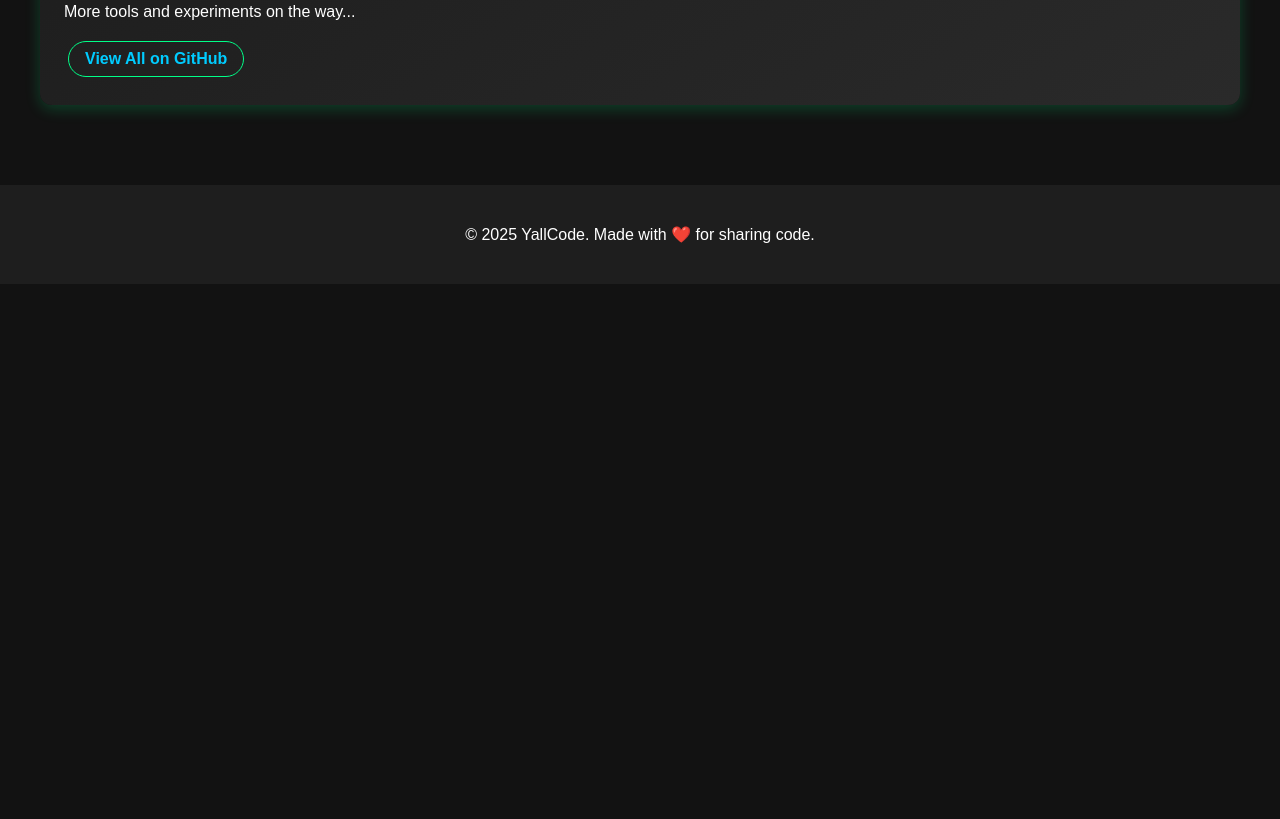
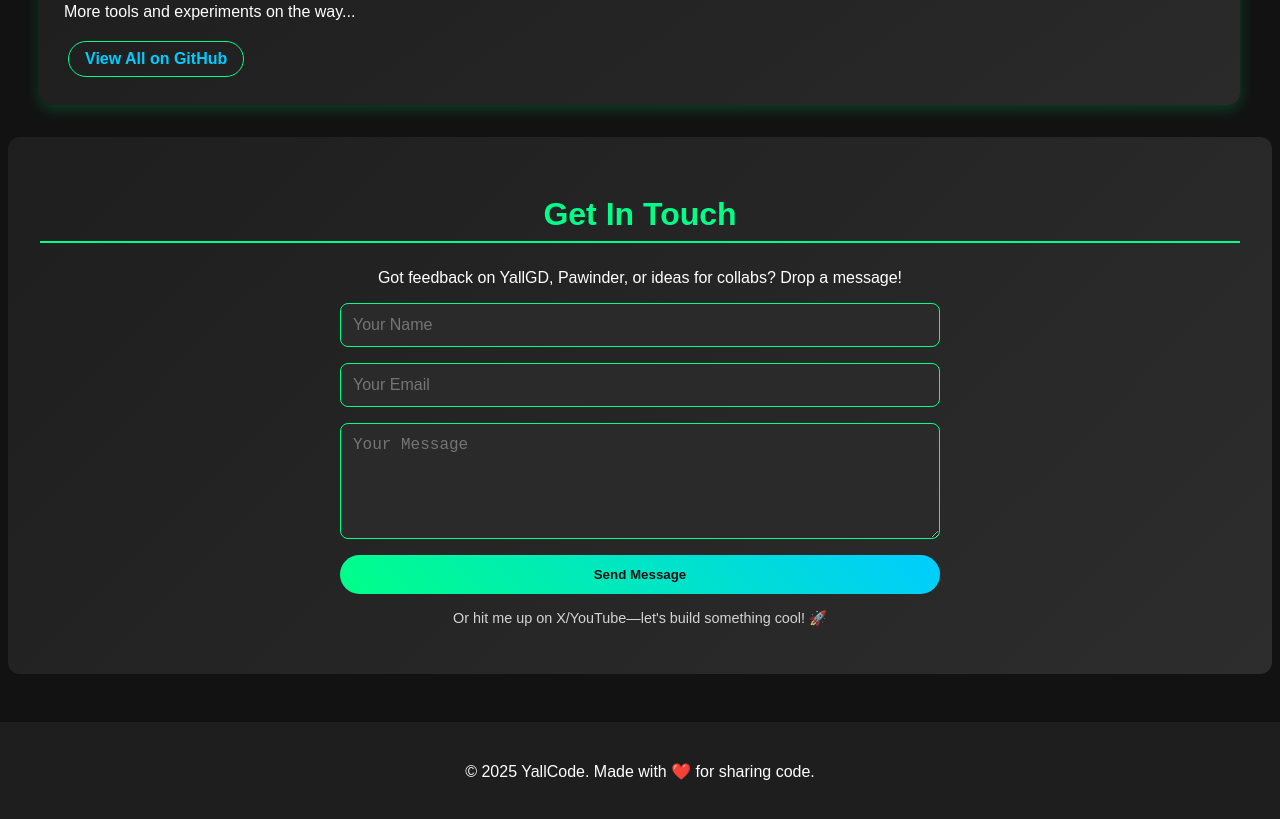
Before and after one commit to yallcode/YallCode, a plain HTML site: page index.html in a window 1280 px wide. Shown: the part 1649-2468 px from the top of the page. Before the commit the page ends 1933 px from the top, so only its background shows below. Drawn offline with Linux system fonts and the light colour scheme.

Commit message:
Implement contact section with feedback form
Added a contact section with a form for user feedback.

```diff
--- a/index.html
+++ b/index.html
@@ -130,6 +130,40 @@
             margin-bottom: 1rem;
             text-align: center;
         }
+        #contact {
+            background: linear-gradient(135deg, #1e1e1e, #2d2d2d);
+            border-radius: 12px;
+            padding: 2rem;
+            text-align: center;
+        }
+        #contact form {
+            max-width: 600px;
+            margin: 0 auto;
+            display: flex;
+            flex-direction: column;
+            gap: 1rem;
+        }
+        #contact input, #contact textarea {
+            padding: 0.75rem;
+            border: 1px solid #00ff88;
+            border-radius: 8px;
+            background: #2a2a2a;
+            color: #ffffff;
+            font-size: 1rem;
+        }
+        #contact button {
+            padding: 0.75rem 1.5rem;
+            border: none;
+            border-radius: 25px;
+            background: linear-gradient(45deg, #00ff88, #00ccff);
+            color: #121212;
+            font-weight: bold;
+            cursor: pointer;
+            transition: transform 0.3s ease;
+        }
+        #contact button:hover {
+            transform: scale(1.05);
+        }
         footer {
             background-color: #1e1e1e;
             color: #ffffff;
@@ -198,7 +232,6 @@
                 <a href="https://yallgdps.ps.fhgdps.com/dashboard/" target="_blank">Enter Dashboard</a>
                 <div class="download-grid">
                     <a href="YallGDPS.exe" download>Download Windows (.exe)</a>
-                    <!-- Direct APK link (uncomment after fixing Drive sharing): <a href="https://drive.google.com/uc?export=download&id=1XJgB3YvDYNTHICLFLXTbOK_3j33dsdkZ" download>Download Android (.apk)</a> -->
                     <a href="https://drive.google.com/file/d/1XJgB3YvDYNTHICLFLXTbOK_3j33dsdkZ/view?usp=drive_link" target="_blank">Download Android (.apk) from Drive</a>
                 </div>
                 <small>(GDPS UI powered—register/login to play!)</small>
@@ -219,6 +252,18 @@
         </div>
     </section>
 
+    <section id="contact">
+        <h2>Get In Touch</h2>
+        <p>Got feedback on YallGD, Pawinder, or ideas for collabs? Drop a message!</p>
+        <form action="https://formspree.io/f/[YOUR_FORM_ID]" method="POST"> <!-- Replace [YOUR_FORM_ID] with your free Formspree endpoint (sign up at formspree.io) -->
+            <input type="text" name="name" placeholder="Your Name" required>
+            <input type="email" name="email" placeholder="Your Email" required>
+            <textarea name="message" rows="5" placeholder="Your Message" required></textarea>
+            <button type="submit">Send Message</button>
+        </form>
+        <p style="margin-top: 1rem; font-size: 0.9rem; opacity: 0.8;">Or hit me up on X/YouTube—let's build something cool! 🚀</p>
+    </section>
+
     <footer>
         <p>&copy; 2025 YallCode. Made with ❤️ for sharing code.</p>
     </footer>
```
